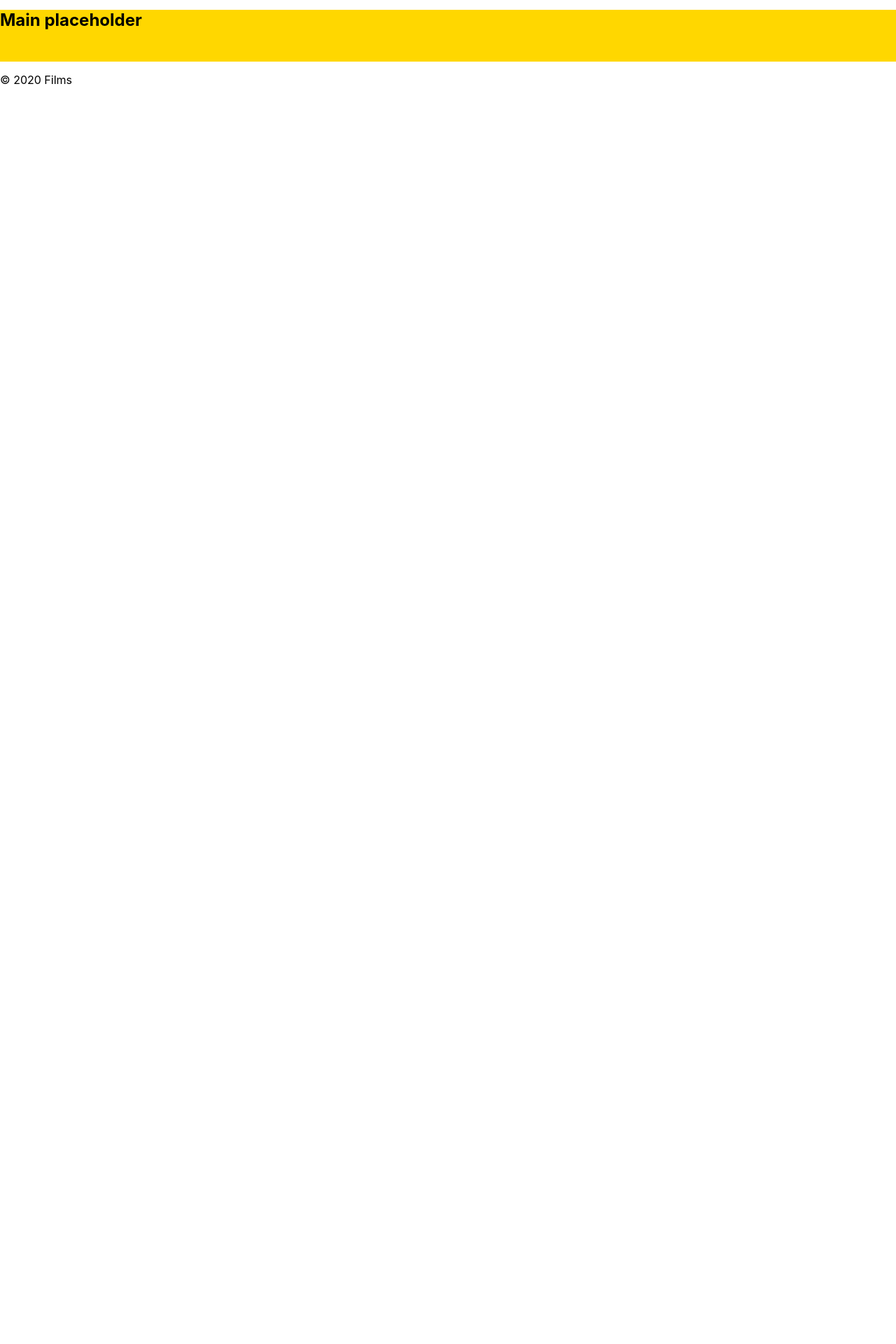
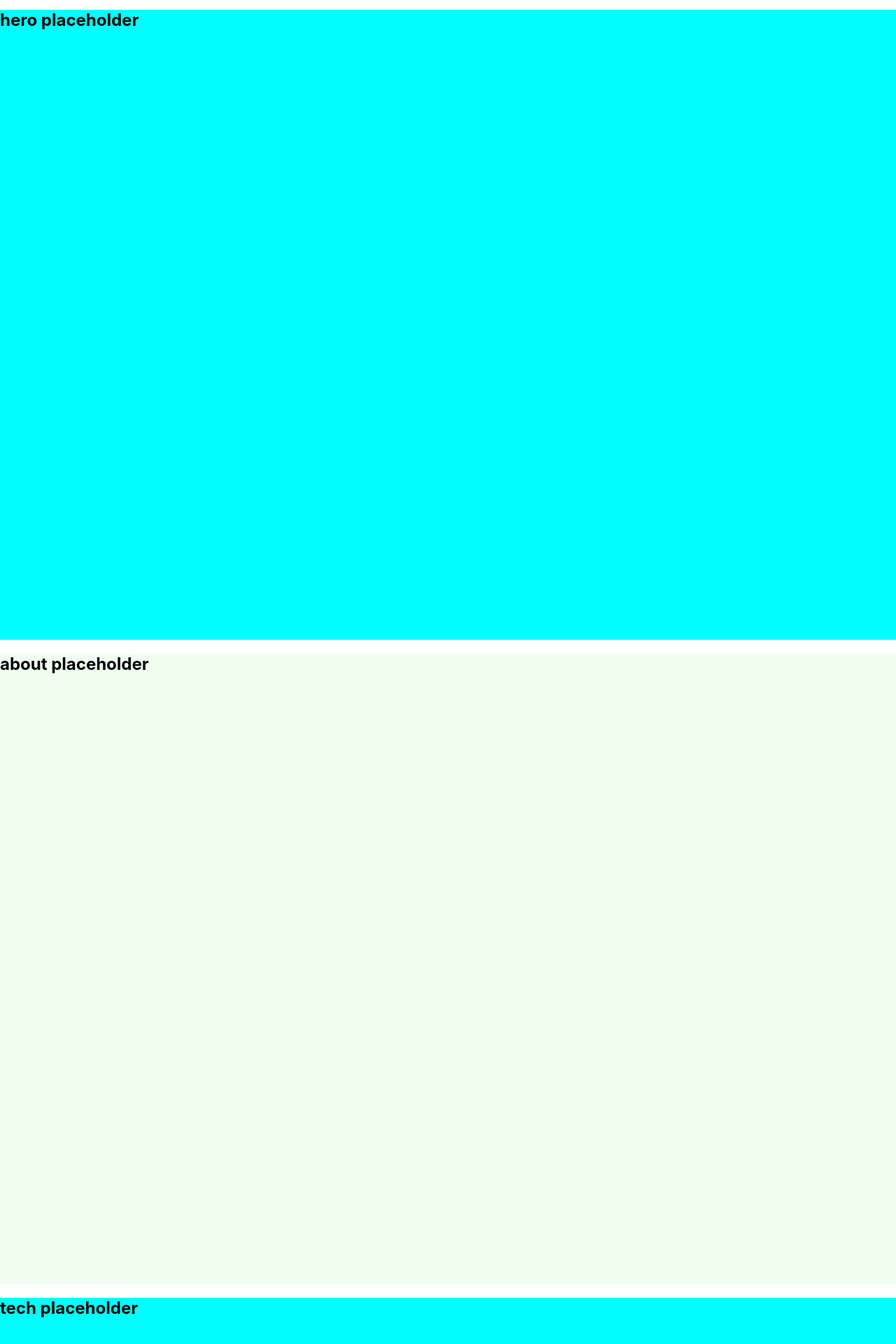
Before and after one commit to TizJourney/movies-explorer-frontend, a React (Create React App) app: page / in a window 1280 px wide. Shown: the part 66-1986 px from the top of the page at 70% size. Before the commit the page ends 800 px from the top, so only its background shows below. Built offline with nearby package versions, Linux system fonts and the light colour scheme.

Commit message:
создать скелет страниц о проекте

```diff
--- /dev/null
+++ b/src/components/About/About.css
@@ -0,0 +1,5 @@
+.about {
+  width: 100%;
+  min-height: 900px;
+  background-color:honeydew;
+}
--- /dev/null
+++ b/src/components/About/About.js
@@ -0,0 +1,11 @@
+import './About.css';
+
+import React from 'react';
+
+export default function About(props) {
+  return (
+    <div className="about">
+      <h2>about placeholder</h2>
+    </div>
+  )
+}
--- /dev/null
+++ b/src/components/Hero/Hero.css
@@ -0,0 +1,5 @@
+.hero {
+  width: 100%;
+  min-height: 900px;
+  background-color: cyan;
+}
--- /dev/null
+++ b/src/components/Hero/Hero.js
@@ -0,0 +1,11 @@
+import './Hero.css';
+
+import React from 'react';
+
+export default function Hero(props) {
+  return (
+    <div className="hero">
+      <h2>hero placeholder</h2>
+    </div>
+  )
+}
--- a/src/components/Main/Main.js
+++ b/src/components/Main/Main.js
@@ -4,12 +4,18 @@ import React from 'react';
 
 import SitePage from '../SitePage/SitePage';
 
+import Hero from '../Hero/Hero';
+import About from '../About/About';
+import Tech from '../Tech/Tech';
+import Student from '../Student/Student';
+
 export default function Main(props) {
   return (
     <SitePage>
-      <div className="main">
-        <h2>Main placeholder</h2>
-      </div>
+      <Hero/>
+      <About/>
+      <Tech/>
+      <Student/>
     </SitePage>
   )
 }
--- /dev/null
+++ b/src/components/Student/Student.css
@@ -0,0 +1,5 @@
+.student {
+  width: 100%;
+  min-height: 900px;
+  background-color:indianred;
+}
--- /dev/null
+++ b/src/components/Student/Student.js
@@ -0,0 +1,11 @@
+import './Student.css';
+
+import React from 'react';
+
+export default function Student(props) {
+  return (
+    <div className="tech">
+      <h2>student placeholder</h2>
+    </div>
+  )
+}
--- /dev/null
+++ b/src/components/Tech/Tech.css
@@ -0,0 +1,5 @@
+.tech {
+  width: 100%;
+  min-height: 900px;
+  background-color: cyan;
+}
--- /dev/null
+++ b/src/components/Tech/Tech.js
@@ -0,0 +1,11 @@
+import './Tech.css';
+
+import React from 'react';
+
+export default function Tech(props) {
+  return (
+    <div className="tech">
+      <h2>tech placeholder</h2>
+    </div>
+  )
+}
```
